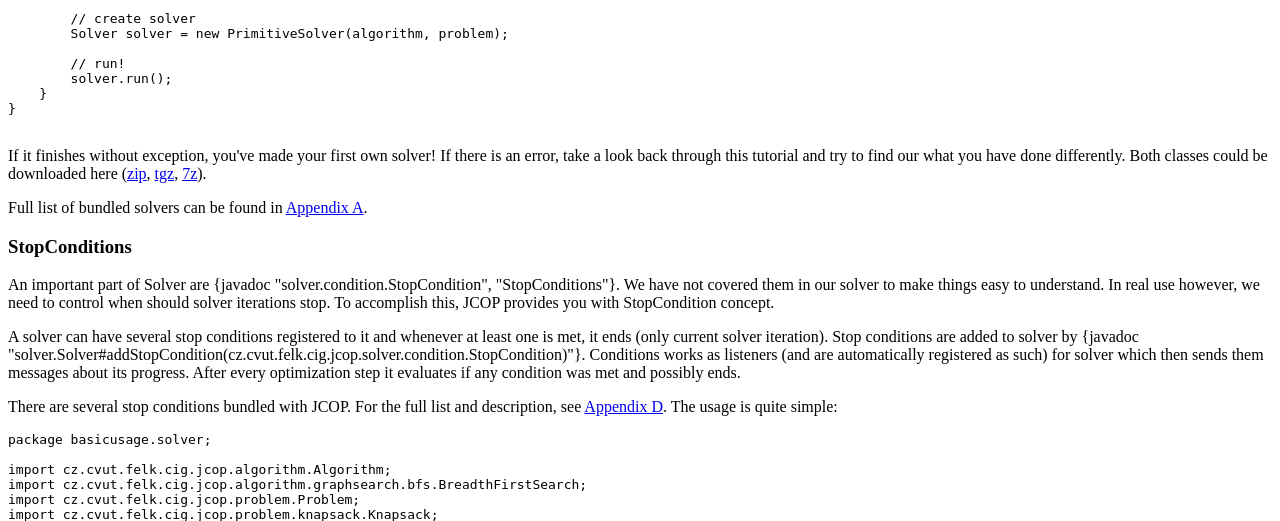
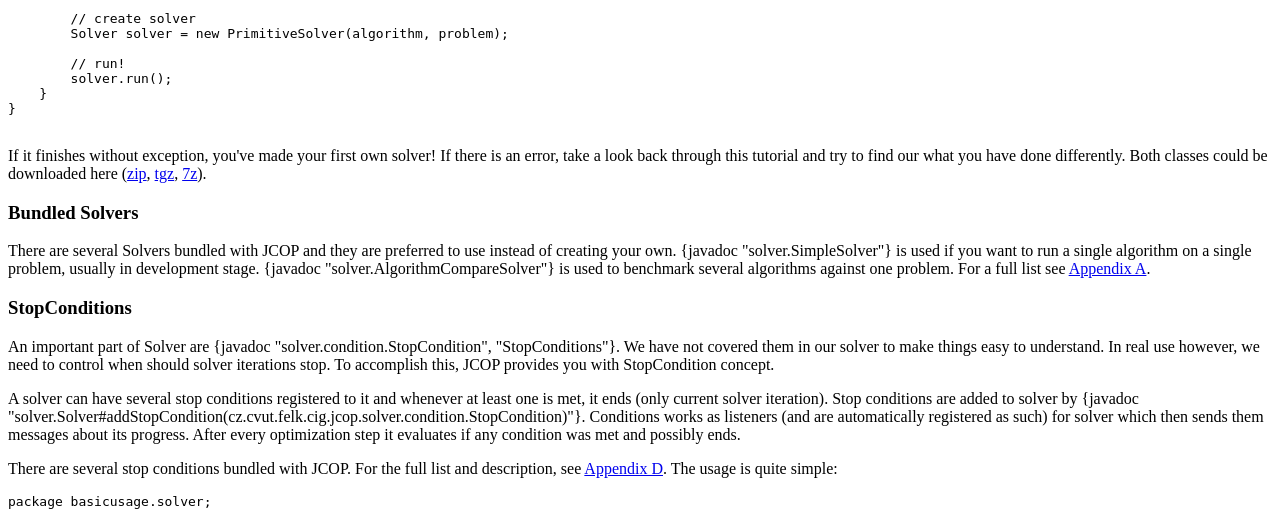
Before and after one commit to cvut/JCOP, a PHP site: page /templates/BasicUsage/solver.phtml in a window 1280 px wide. Shown: the part 1024-1545 px from the top of the page. Run offline with PHP 8.4, Linux system fonts and the light colour scheme.

Commit message:
* minor changes
git-svn-id: svn://svn.code.sf.net/p/jcop/code/trunk@6 ca20af45-4a20-473b-94bf-0ef87cbc3059

```diff
--- a/www/app/config.ini
+++ b/www/app/config.ini
@@ -13,10 +13,4 @@
 
 [production < common]
 
-mail.email = "skalicka.ondrej@seznam.cz"
-mail.name = "Ondřej Skalička"
-
 [development < production]
-
-mail.email = "savannah@seznam.cz"
-mail.name = "Savannah"
--- a/www/app/templates/BasicUsage/solver.phtml
+++ b/www/app/templates/BasicUsage/solver.phtml
@@ -103,8 +103,13 @@
   <a href="{$basePath}/media/tutorial/basicusage.solver.7z">7z</a>).
 </p>
 
+<h3>Bundled Solvers</h3>
+
 <p>
-  Full list of bundled solvers can be found in <a href="{link Appendix:solvers}">Appendix A</a>.
+  There are several Solvers bundled with JCOP and they are preferred to use instead of creating your own. {javadoc
+  "solver.SimpleSolver"} is used if you want to run a single algorithm on a single problem, usually in development
+  stage. {javadoc "solver.AlgorithmCompareSolver"} is used to benchmark several algorithms against one problem. For a
+  full list see <a href="{link Appendix:solvers}">Appendix A</a>.
 </p>
 
 <h3>StopConditions</h3>
```
